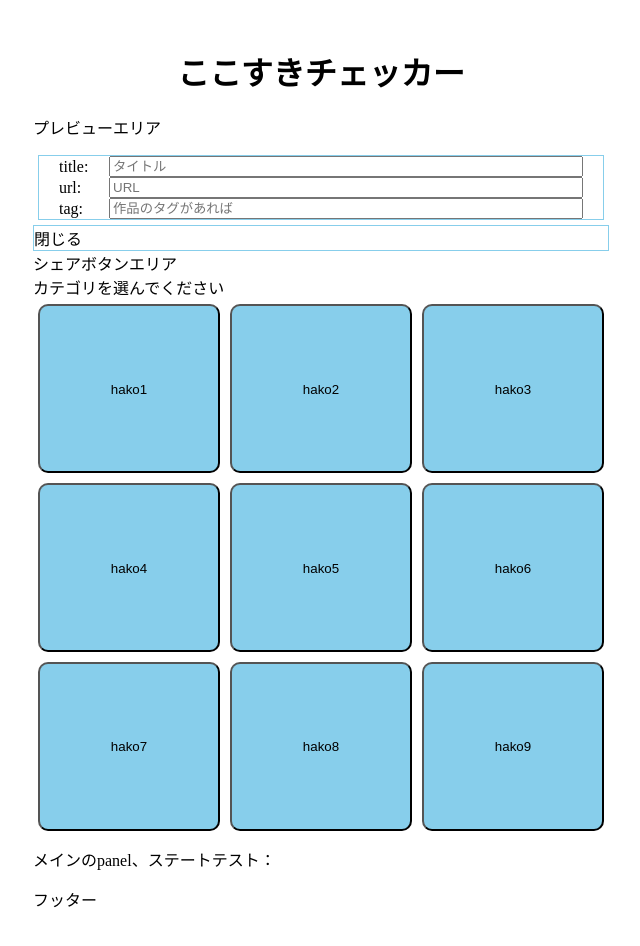
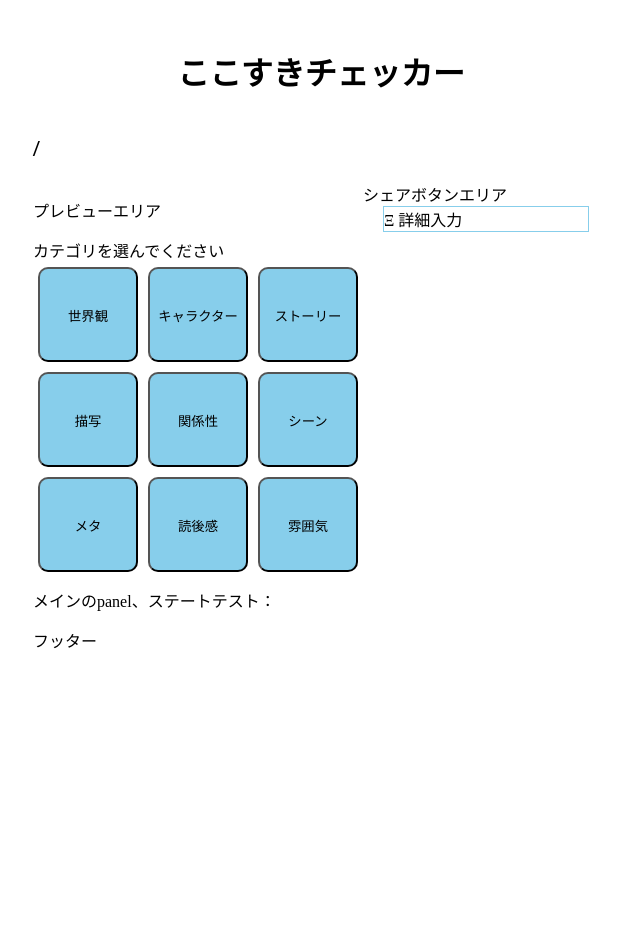
Before and after one commit to ruto-txt/kokosuki, a Next.js app: page / in a window 1280 px wide. Shown: the top 946 px of the page, without its empty margins (319-959 px from the left). After the commit the page ends 800 px from the top, so only its background shows below. Built offline with nearby package versions, Linux system fonts and the light colour scheme.

Commit message:
パネルに表示する内容に、ここすきチェッカーの表示を導入しました ともない、データ構造が変わったのでその辺の参照をチョイチョイと調整しました

```diff
--- a/components/forms.js
+++ b/components/forms.js
@@ -1,9 +1,8 @@
 import React,{useState} from 'react'
 
 function Forms(){
-    const [isOpen, setIsOpen] = useState(false);
-
-    if(!isOpen){
+    const [isOpen, setIsOpen] = useState(()=>false);
+    if(isOpen){
         return (<>
             <form className="grid-container button">
                 <label name="title">title:</label><input type="text" name="title" placeholder="タイトル"></input>
--- a/components/panels.js
+++ b/components/panels.js
@@ -29,7 +29,7 @@ export function Panels(props){
         if(identify=="current"){
             return <div>{item +"の"+ objects[category].label + "が選択されています"}</div>
         }else if(identify=="category"){
-            return <div>{objects[category].label + "からふさわしいものを選んでください"}</div>
+            return <p>{objects[category].label}からふさわしいものを選んでください<br/>{objects[category].explanatory}</p>
         }else{
             return <div>{"カテゴリを選んでください"}</div>
         }
@@ -42,19 +42,16 @@ export function Panels(props){
         if(identify=="reception"){//未選択の時
             return <span>{cateLabel}</span>
         }else{
-            const itemLabel =objects[category].label + "の" + key
+            //親番号のパネルは早期リターン
+            if(key==category){return <span>{cateLabel} <br/>＜戻る</span>}
 
-            //カテゴリ選択のとき
-            if(identify=="category"){
-                return key==category?<span>{cateLabel} <br/>＜戻る</span>:<span>{itemLabel}</span>
-            }
-            //細目選択中のとき
-            if(key==selected[1]){
-                    return <span>{itemLabel} <br/>を選択</span>
-            }else if(key==selected[0]){
-                return <span>{cateLabel} <br/>＜戻る</span>
-            }
-            return <span>{itemLabel}</span>
+            //イテレータのkeyで、childrenの8つの内容にアクセスする
+            let callnum = category<key?key-1:key
+            const itemLabel =objects[category].children[callnum].label
+
+            //細目選択中ならちょっと文字を変える
+            return key==selected[1]?
+            <span>{itemLabel} <br/>を選択</span>:<span>{itemLabel}</span>
         }
     }
 
@@ -72,8 +69,8 @@ export function Panels(props){
         <SelectState/>
         <div className="grid-container">
             {Object.keys(objects).map(key=>
-                <button key={objects[key].id} id={objects[key].id} className={calcClassName(key)}
-                onClick={()=>props.onClick(objects[key].id,selected)}>
+                <button key={key} className={calcClassName(key)}
+                onClick={()=>props.onClick(key,selected)}>
                     <span>{disprayLabel(key)}</span>
                 </button>
             )}
--- a/pages/index.js
+++ b/pages/index.js
@@ -7,21 +7,132 @@ import React,{useState} from 'react'
 // import PanelsState from '../components/panels-state.js'
 import Preview from '../components/preview.js';
 
+
 export default function Home(){
     const [history, sethistory] = useState([]);
-    // const current = useMemo(()=>history.length>1?history[history.length-1]:[null,null],[history])
     const [current,setcurrent]=useState([null,null])
-    const objects={
-        1:{'id':1,'label':"hako1"},
-        2:{'id':2,'label':"hako2"},
-        3:{'id':3,'label':"hako3"},
-        4:{'id':4,'label':"hako4"},
-        5:{'id':5,'label':"hako5"},
-        6:{'id':6,'label':"hako6"},
-        7:{'id':7,'label':"hako7"},
-        8:{'id':8,'label':"hako8"},
-        9:{'id':9,'label':"hako9"},
+    // const objects={
+    //     1:{'id':1,'label':"hako1"},
+    //     2:{'id':2,'label':"hako2"},
+    //     3:{'id':3,'label':"hako3"},
+    //     4:{'id':4,'label':"hako4"},
+    //     5:{'id':5,'label':"hako5"},
+    //     6:{'id':6,'label':"hako6"},
+    //     7:{'id':7,'label':"hako7"},
+    //     8:{'id':8,'label':"hako8"},
+    //     9:{'id':9,'label':"hako9"},
+    // }
+
+const object={
+    1:{'label':"世界観",'explanatory':"物語の舞台や背景が印象的だったときに。\n重要アイテムなども含まれます",
+        'children':{
+            1:{'label':"舞台",'explanatory':"魅力的な世界だった"},
+            2:{'label':"ガジェット",'explanatory':"小道具、重要アイテムや武器などが印象的だった"},
+            3:{'label':"時代感",'explanatory':"文化や人々の気風、考え方などが時代感に即していた"},
+            4:{'label':"人々",'explanatory':"背景に息づく人々が魅力的だった"},
+            5:{'label':"壮大さ",'explanatory':"風景や世界の広がりに圧倒された"},
+            6:{'label':"テクノロジー",'explanatory':"その世界を支える技術体系が好みだった"},
+            7:{'label':"重要な設定",'explanatory':"想像の広がる素敵な設定が印象的だった"},
+            8:{'label':"リアリティ",'explanatory':"本当にありそう、と思わせるリアリティが印象的だった"},
+        },
+    },
+    2:{'label':"キャラクター",'explanatory':"誰か特定の登場人物に対する感想",
+        'children':{
+            1:{'label':"親近感",'explanatory':"他人事に思えないキャラがいる、普通の人が頑張っている姿が魅力的だった"},
+            2:{'label':"憧れる",'explanatory':"かっこいい、存在感の輝くキャラクターがいた"},
+            3:{'label':"かわいい",'explanatory':"理屈じゃない。kawaiiは世界を制する。"},
+            4:{'label':"ギャップ",'explanatory':"二面性が魅力なキャラクターがいた"},
+            5:{'label':"能力・職業",'explanatory':"キャラクターの能力や特徴がたまらなくツボだった"},
+            6:{'label':"安心感",'explanatory':"そのキャラクターがいるだけで安心する、安心と信頼の安定感"},
+            7:{'label':"デザイン",'explanatory':"キャラクターの外見的な特徴などがとてつもなくツボだった"},
+            8:{'label':"個性",'explanatory':"真似できない、他では見られない、輝く個性を持つキャラクターだと感じた"},
+        },
+    },
+    3:{'label':"ストーリー",'explanatory':"物語全体について",
+        'children':{
+            1:{'label':"盛り上がり",'explanatory':"見応えのあるストーリーだった"},
+            2:{'label':"テンポの良さ",'explanatory':"読みやすいストーリーだと感じた"},
+            3:{'label':"緩急",'explanatory':"ストーリーの緩急に惹きつけられた"},
+            4:{'label':"期待に応える",'explanatory':"読んでいて気持ちいいストーリーだった"},
+            5:{'label':"もどかしい",'explanatory':"先を読ませるストーリーだった"},
+            6:{'label':"安定感",'explanatory':"安心して読み進められるストーリーだった"},
+            7:{'label':"予想外",'explanatory':"アッと驚かされるストーリーだった"},
+            8:{'label':"感動",'explanatory':"感動で胸がいっぱいになるようなストーリーだった"},
+        }
+    },
+    4:{'label':"描写",'explanatory':"地の文や文体、全体の雰囲気づくりについて",
+        'children':{
+            1:{'label':"表現力",'explanatory':"感情が伝わってくる描写だった"},
+            2:{'label':"テンポ",'explanatory':"スラスラと読んでいける描写だった"},
+            3:{'label':"空気感",'explanatory':"描かれる雰囲気や空気感が魅力的だった"},
+            4:{'label':"比喩",'explanatory':"うまいことを言う表現が印象的だった"},
+            5:{'label':"躍動感",'explanatory':"動きが伝わってくるような描写だった"},
+            6:{'label':"ウィット",'explanatory':"ウィットに富む、とんちのきいた表現が見事だった"},
+            7:{'label':"臨場感",'explanatory':"まるでその場に居合わせているかのような迫力を感じた"},
+            8:{'label':"語彙",'explanatory':"多彩な表現が印象的だった"},
+        }
+    },
+    5:{'label':"関係性",'explanatory':"2人以上のキャラクターが生み出す化学反応の魅力",
+        'children':{
+            1:{'label':"かけ合い",'explanatory':"キャラクターのかけ合いが魅力的だった"},
+            2:{'label':"組み合わせ",'explanatory':"コンビやチームだからこそ生まれる魅力があった"},
+            3:{'label':"微笑ましい",'explanatory':"彼らが一緒にいるだけで温かい気持ちになる"},
+            4:{'label':"笑える",'explanatory':"一緒にいるだけで面白いキャラたちがいたときに"},
+            5:{'label':"安定感",'explanatory':"彼らが一緒だと安心する、そんな組み合わせが印象的だった"},
+            6:{'label':"スマート",'explanatory':"デキるキャラたちに痺れた"},
+            7:{'label':"もどかしい",'explanatory':"じれったくなるような関係性が微笑ましかった"},
+            8:{'label':"尊い・エモい",'explanatory':"尊い、エモい、言葉にならない"},
+        }
+    },
+    6:{'label':"シーン",'explanatory':"作品における「あの場面」に関すること",
+        'children':{
+            1:{'label':"盛り上がり",'explanatory':"あるシーンの盛り上がりが格別だった"},
+            2:{'label':"構図",'explanatory':"事件やキャラクターの関係図がたまらなかった"},
+            3:{'label':"スリリング",'explanatory':"ハラハラするシーンが印象に残った"},
+            4:{'label':"どんでん返し",'explanatory':"物語が大きく動くシーンが印象的だった"},
+            5:{'label':"爽快",'explanatory':"スカッとするシーンが印象的だった"},
+            6:{'label':"感動",'explanatory':"泣いてしまうようなシーンがあった"},
+            7:{'label':"予想外",'explanatory':"驚かされたシーンがあった"},
+            8:{'label':"尊い・エモい",'explanatory':"尊い、エモい、言葉はいらない"},
+        }
+    },
+    7:{'label':"メタ",'explanatory':"作品の位置づけや、作り手の巧みさ",
+        'children':{
+            1:{'label':"流行",'explanatory':"人気のジャンルをきっちりと押さえていた"},
+            2:{'label':"独自性",'explanatory':"他にない魅力をしっかりと持っている"},
+            3:{'label':"風刺",'explanatory':"社会や世の中の風刺を作品に落とし込んでいる"},
+            4:{'label':"テーマ性",'explanatory':"テーマ性の強い、考えさせられる内容だった"},
+            5:{'label':"問題提起",'explanatory':"何かについて語りたくなるような作品だった"},
+            6:{'label':"アイデア",'explanatory':"アイデアに技ありな作品だった"},
+            7:{'label':"納得感",'explanatory':"違和感を覚えさせない、巧みなつくりをしていた"},
+            8:{'label':"期待に応える",'explanatory':"読者の気持ちに応える作品づくりだと感じた"},
+        }
+    },
+    8:{'label':"読後感",'explanatory':"ページの終わりに行き着いた瞬間、ふっと思い浮かぶその感情",
+        'children':{
+            1:{'label':"清々しい",'explanatory':"気持ちのいい終わり方だった"},
+            2:{'label':"楽しい",'explanatory':"楽しい気持ちで読み終えられた"},
+            3:{'label':"怖い",'explanatory':"ゾクッとする結末がたまらなかった"},
+            4:{'label':"モヤモヤする",'explanatory':"なんともいえない不思議な終わり方をした"},
+            5:{'label':"しんみり",'explanatory':"深く心にしみ入るような読後感があった"},
+            6:{'label':"切ない",'explanatory':"心がギュッとする切ない結びだった"},
+            7:{'label':"続きが",'explanatory':"続きが読みたい"},
+            8:{'label':"笑える",'explanatory':"笑いとともに読み終わった"},
+        }
+    },
+    9:{'label':"雰囲気",'explanatory':"なんともいえない、全体から醸し出される「良さ」",
+        'children':{
+            1:{'label':"透明感",'explanatory':"透明感が魅力的だった"},
+            2:{'label':"色彩感",'explanatory':"色鮮やかな華やかさを感じた"},
+            3:{'label':"儚さ",'explanatory':"消えていまいそうな印象だった"},
+            4:{'label':"力強さ",'explanatory':"迫力やいきいきとした溌剌さを感じた"},
+            5:{'label':"ダーク",'explanatory':"不気味さや不穏さに彩られていた"},
+            6:{'label':"重厚",'explanatory':"重厚な雰囲気、重々しい深みを感じた"},
+            7:{'label':"ほのぼの",'explanatory':"心が優しくなるような穏やかさがあった"},
+            8:{'label':"テーマ",'explanatory':"統一感を持って描かれた魅力があった\n「和風」「大正ロマン」など"},
+        }
     }
+}
 
     function swapStateArr(arr,index){
         //子要素ナンバーより前の要素を抜き取る
@@ -45,7 +156,6 @@ export default function Home(){
     function handleSetSelectState(input,state){
         const category = state?state[0]:false
         const item = state?state[1]:false
-
         if(!category&&!item){
             // update=[input,null]
             setcurrent([input,null])
@@ -86,28 +196,36 @@ export default function Home(){
         <header>
             <h1 className="title">ここすきチェッカー</h1>
         </header>
-        <main>
-            <h2>{history}</h2>
+        <main className="grid-container">
+            <h2 className="header">{history} / {current}</h2>
             <section>
                 {history.length<1?<p>プレビューエリア</p>:
-                <Preview history={history} objects={objects}
+                <Preview history={history} objects={object}
                 funcSwap={(index)=>swapStateArr(history,index)}
                 funcDel={index=>deleteStateArr(history,index)}/>}
             </section>
             <section>
-                <Forms></Forms>
                 <div>シェアボタンエリア</div>
+                <Forms/>
                 {/* <Link href="/damii"><a>＞ダミーリンク＜</a></Link> */}
             </section>
             <section>
-                <Panels selected={current} objects={objects}
+                <Panels selected={current} objects={object}
                 onClick={(input,state)=>handleSetSelectState(input,state)}>メインのpanel</Panels>
             </section>
         </main>
         <footer>フッター</footer>
     <style jsx>{`
+    .grid-container{
+        display:grid;
+        grid-template-columns:1fr 1fr;
+        align-content:space-around;
+    }
     .title{
         text-align: center;
+    }
+    .header{
+        grid-column:1/3;
     }
     `}
     </style>
```
